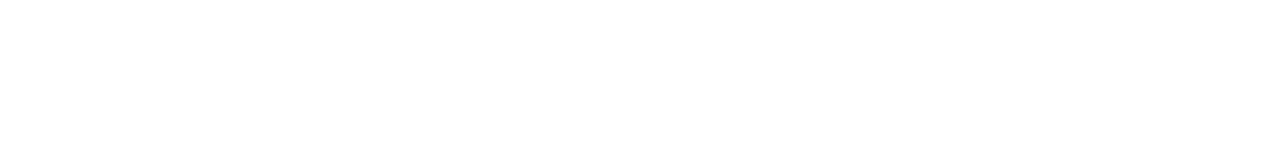
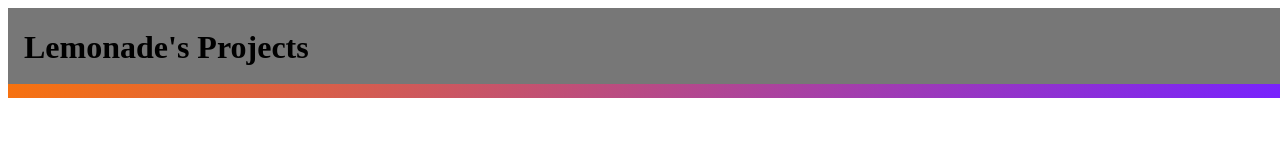
Before and after one commit to Lemonade-Avali/Lemonade-Avali, a plain HTML site: page index.html in a window 1280 px wide. Drawn offline with Linux system fonts and the light colour scheme.

Commit message:
Titlebar test

```diff
--- /dev/null
+++ b/index.css
@@ -0,0 +1,15 @@
+.titlebar_base {
+    background-image: linear-gradient(-45deg, #7722FF, #FF7700);
+    height: 10vh;
+    width: 100vw;
+    max-height:160px;
+    padding-bottom: 10px;
+}
+
+.titlebar {
+    background-color: #777777;
+    position: absolute;
+    width: 100%;
+    height: 9.5vh;
+    padding: 0 1rem;
+}
--- a/index.html
+++ b/index.html
@@ -1,9 +1,13 @@
 <html lang="en-GB">
 <head>
-    <title>Hello</title>
+    <link rel="stylesheet" href="index.css">
+    <title>Lemonade's Projects</title>
 </head>
 <body>
-
-
+<div class="titlebar_base">
+    <div class="titlebar">
+        <h1>Lemonade's Projects</h1>
+    </div>
+</div>
 </body>
 </html>
```
